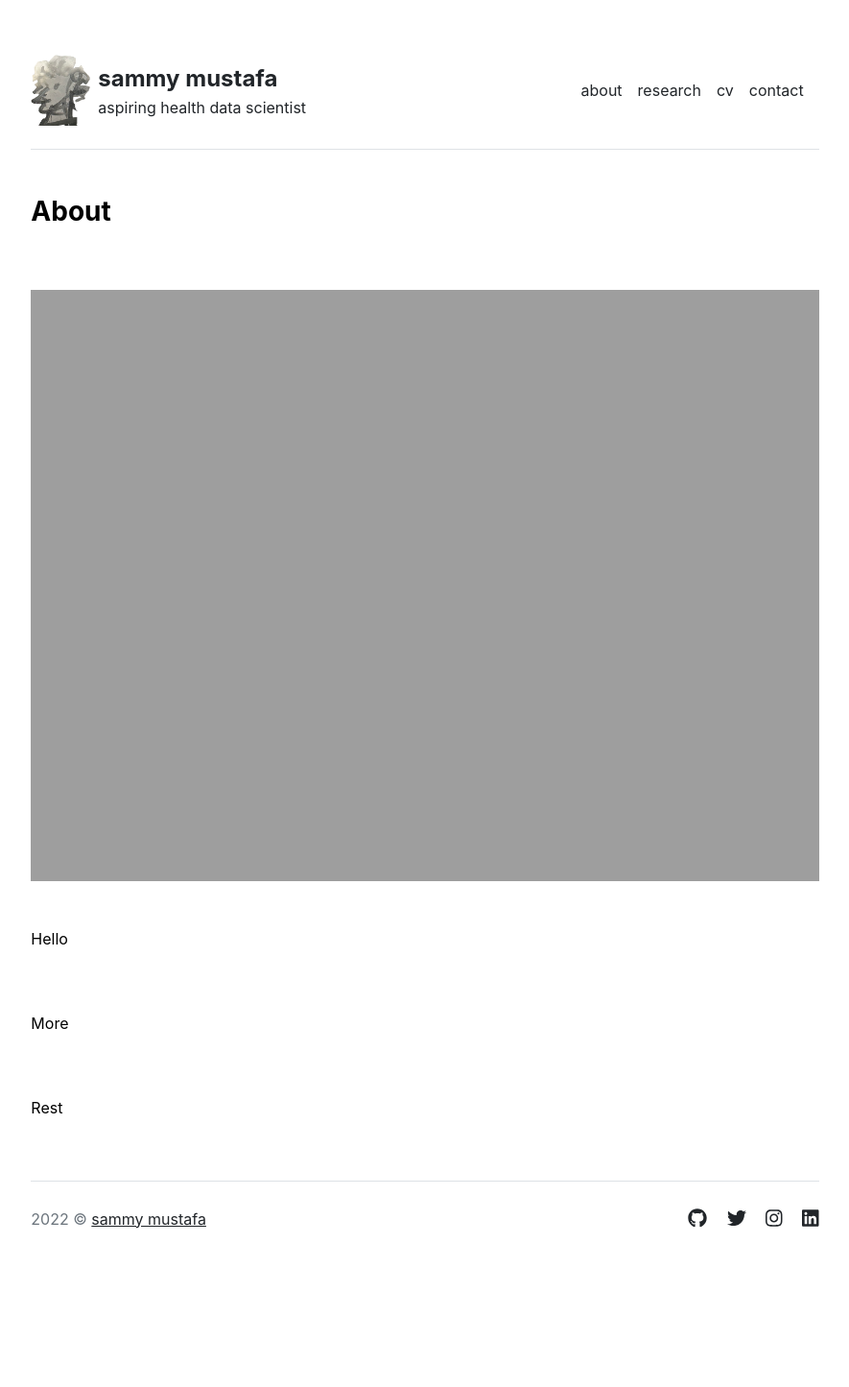
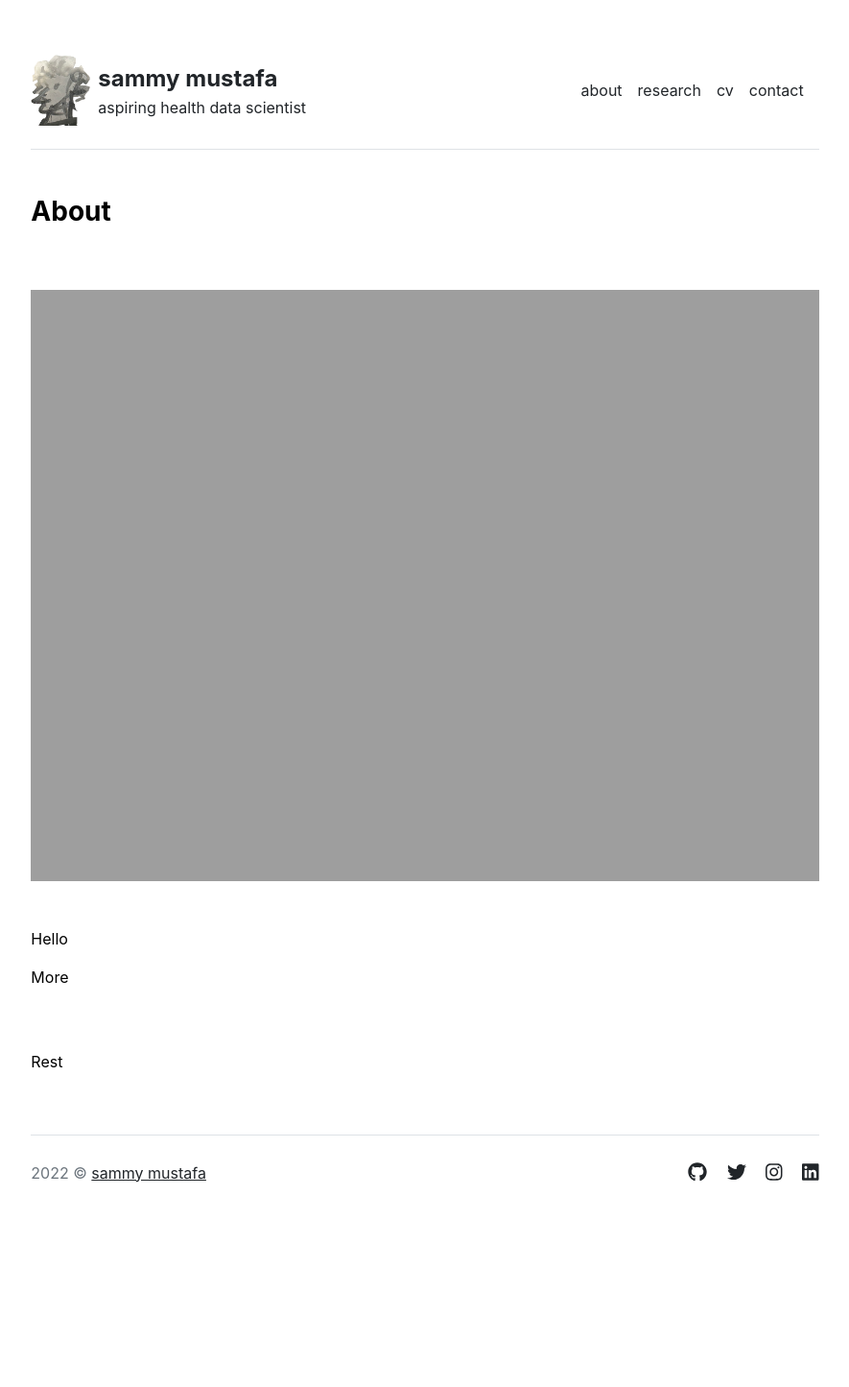
Before and after one commit to sammymustafa/sammymustafa.github.io, a Jekyll site: the page built from about.md, in a window 1280 px wide. Shown: the whole page at 96% size, without its empty margins (197-1082 px from the left). Built offline with Jekyll 4.4.1, drawn with Linux system fonts in a browser that asks for light colours; after the commit the page ends 1397 px from its top, so only the background shows below that.

Commit message:
updated format

```diff
--- a/_includes/research.html
+++ b/_includes/research.html
@@ -1,10 +1,10 @@
 <div class="row g-5 mb-5">
+  <div>
     <h3 class="fw-bold pb-3 mb-5">Research</h3>
     {% for item in site.data.research.featured %}
       <div class="row g-5 mb-5"></div>
         <h5 class="fw-bold"><a href="{{ item.url }}">{{ item.name }}</a></h5>
         <p>{{ item.desc }}</p>
-      </div>
     {% endfor %}
     <div class="row g-5 mb-5"></div>
       <h5 class="text-md-start">Current Research Pursuit:</h5>
--- a/_layouts/about.html
+++ b/_layouts/about.html
@@ -10,9 +10,8 @@
     <div class="row g-5 mb-5">
       <img src="{{ site.github.url }}/assets/img/birds.jpeg" alt="birds" width = "100%">
     </div>
-    <div class="row g-5 mb-5">
+    <div class="row g-5 mb-5"></div>
       <p>Hello</p>
-    </div>
     <div class="row g-5 mb-5">
       <p>More</p>
     </div>
```
